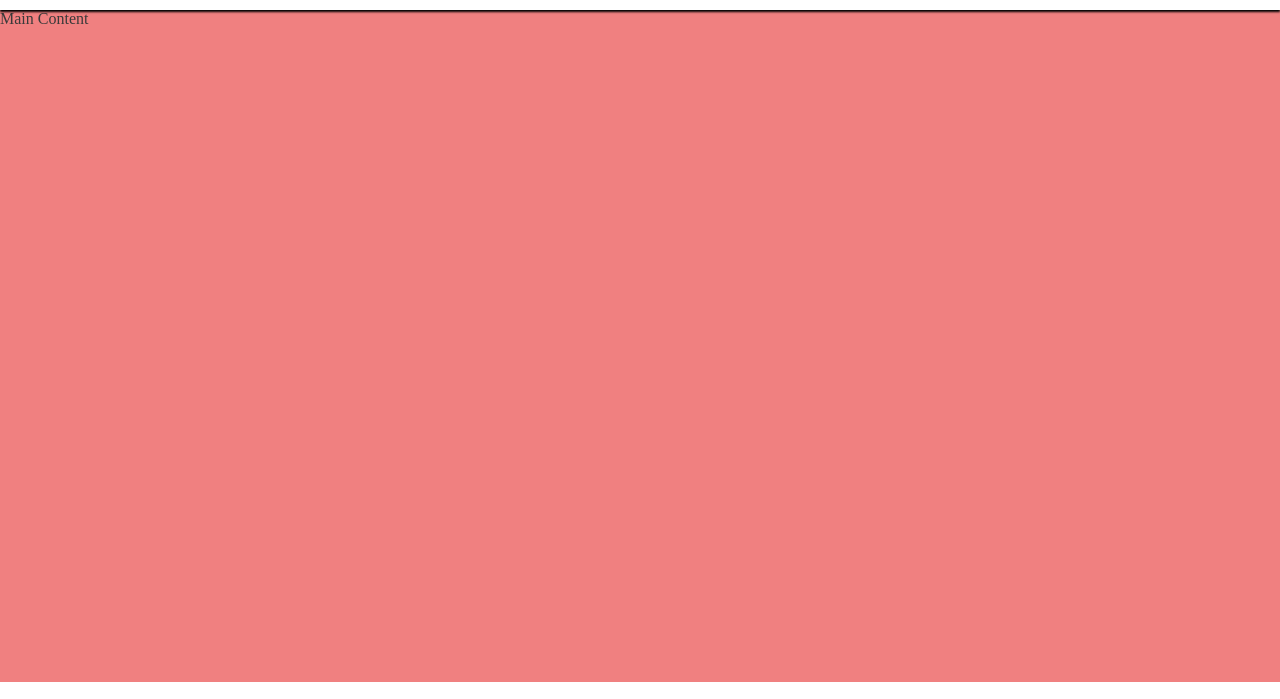
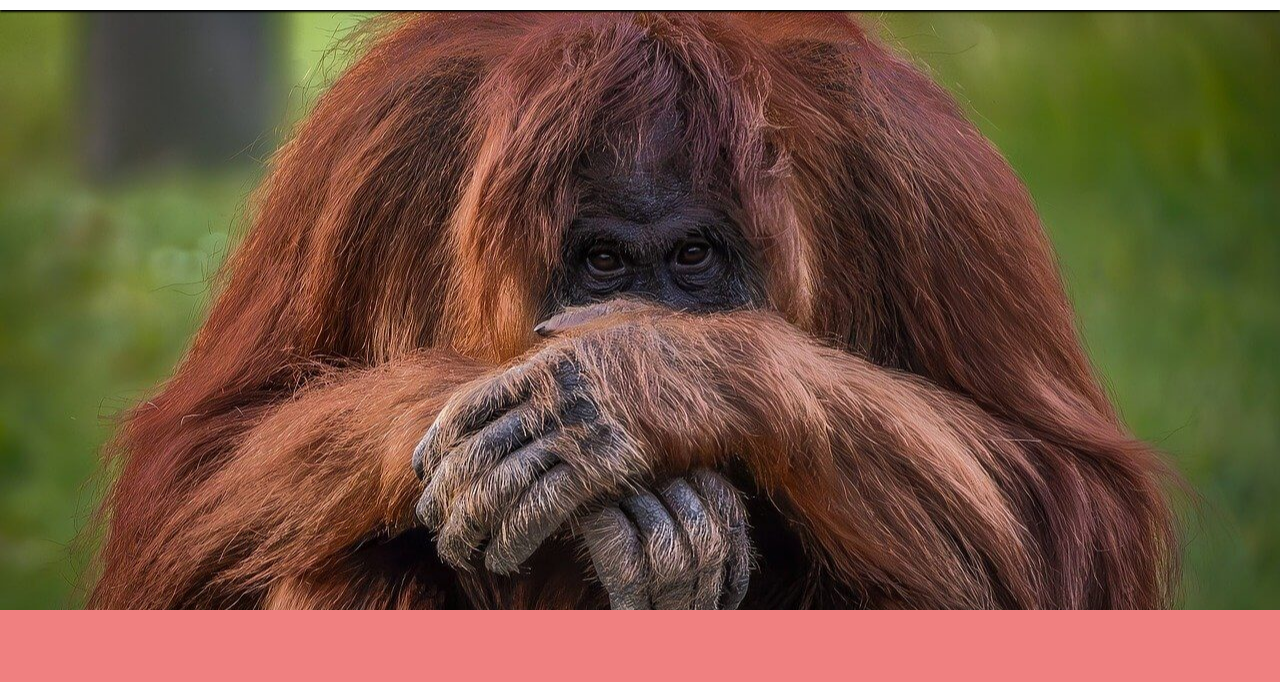
Before and after one commit to ShaneMurphyDev/outdated, a plain HTML site: page index.html in a window 1280 px wide. Shown: the part 50-749 px from the top of the page. Drawn offline with Linux system fonts and the light colour scheme; a web font is replaced by a local one.

Commit message:
added hero image

```diff
--- a/assets/css/style.css
+++ b/assets/css/style.css
@@ -87,6 +87,13 @@ main {
     margin-top: 40px;
 }
 
+/*  Hero Section  */
+#hero {
+    height: 600px;
+    width: 100%;
+    background: url(../images/hero_ape.jpg) no-repeat center center/cover
+}
+
 /*  Footer  */
 #social-networks {
     text-align: center;
--- a/index.html
+++ b/index.html
@@ -37,7 +37,9 @@
     </header>
 
     <!--Main Content  -->
-    <main>Main Content</main>
+    <main>
+        <section id="hero"></section>
+    </main>
 
     <!--  Footer  -->
     <footer>
```
Also changed, not shown: assets/images/hero_ape.jpg (added).
